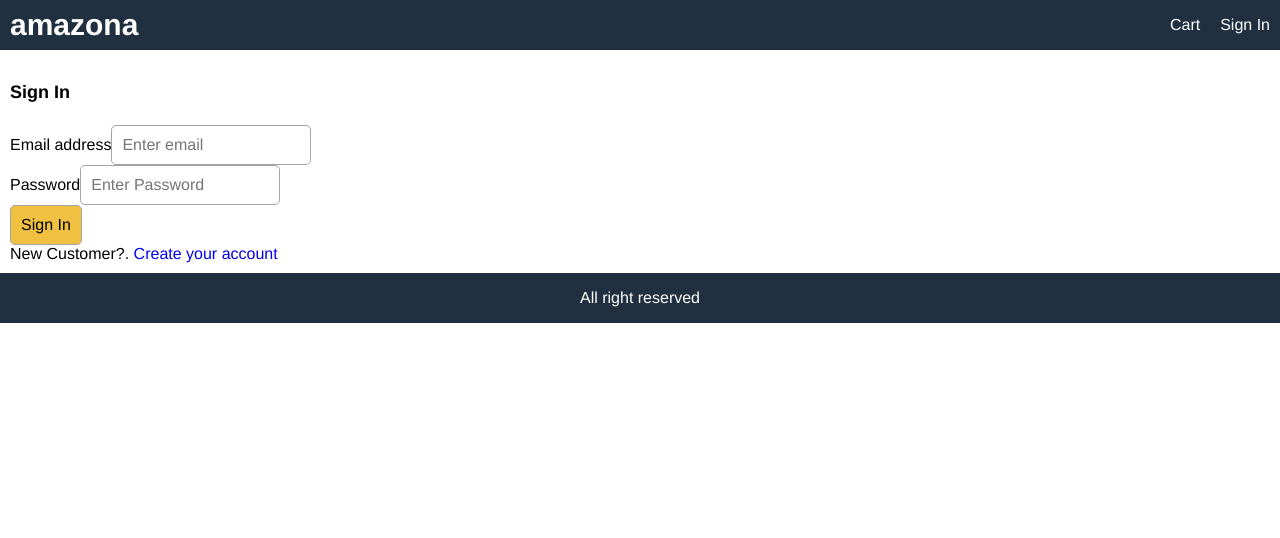
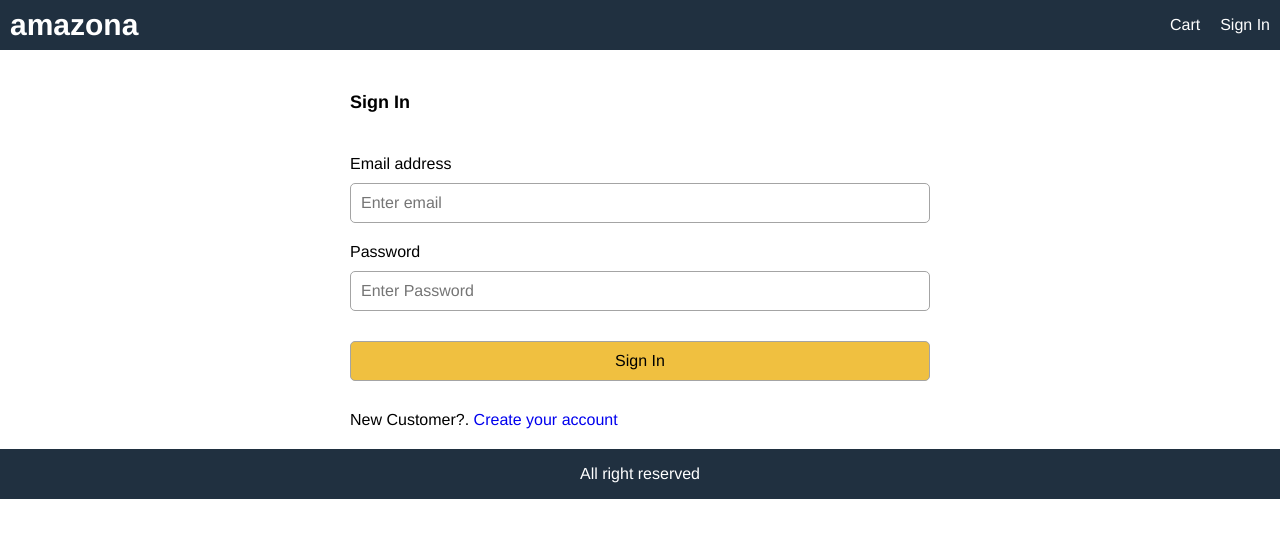
Before and after one commit to Chamika-Palinda/e-commerce-site, a React (Create React App) app in the folder frontend/: page /signin in a window 1280 px wide. Shown: the top 538 px of the page. Built offline with nearby package versions, Linux system fonts and the light colour scheme.

Commit message:
adds the form styles

```diff
--- a/frontend/src/index.css
+++ b/frontend/src/index.css
@@ -229,3 +229,21 @@ img.large{
   color: #a02020;
   background-color: #e0e0ff;
 }
+
+/* Form */
+
+.form{
+  max-width: 60rem;
+  margin: 0 auto;
+}
+
+.form > div{
+  display: flex;
+  flex-direction: column;
+  margin: 1rem;
+}
+
+.form label{
+  margin: 1rem 0;
+  display: block;
+}
```
